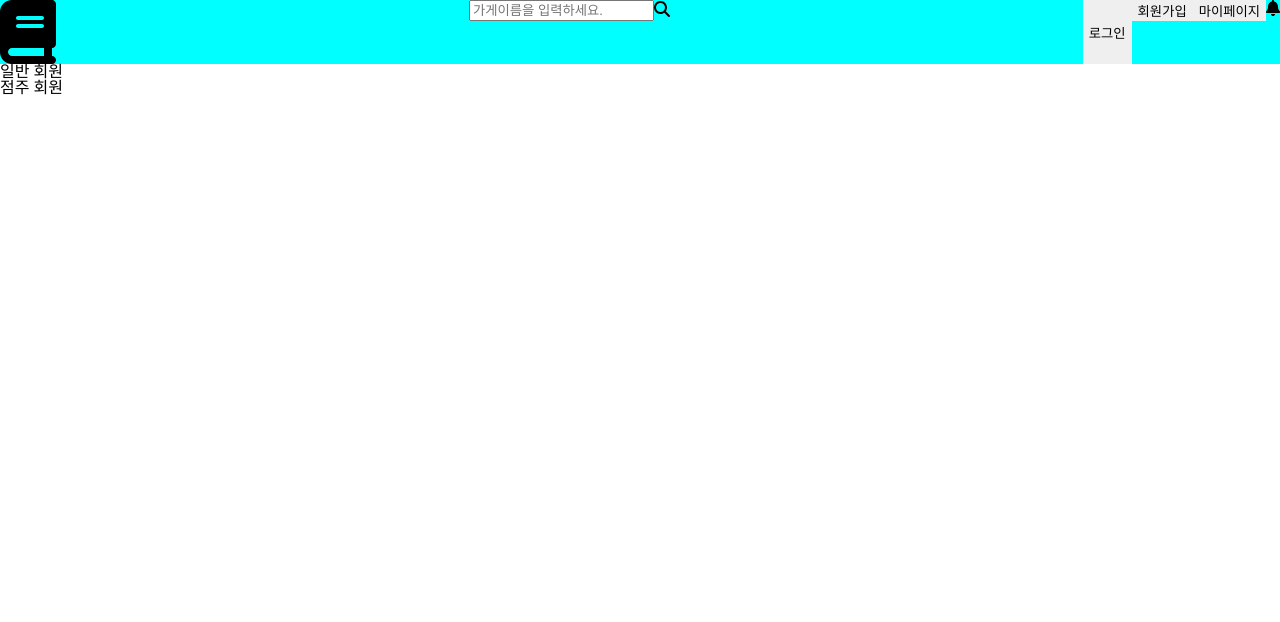
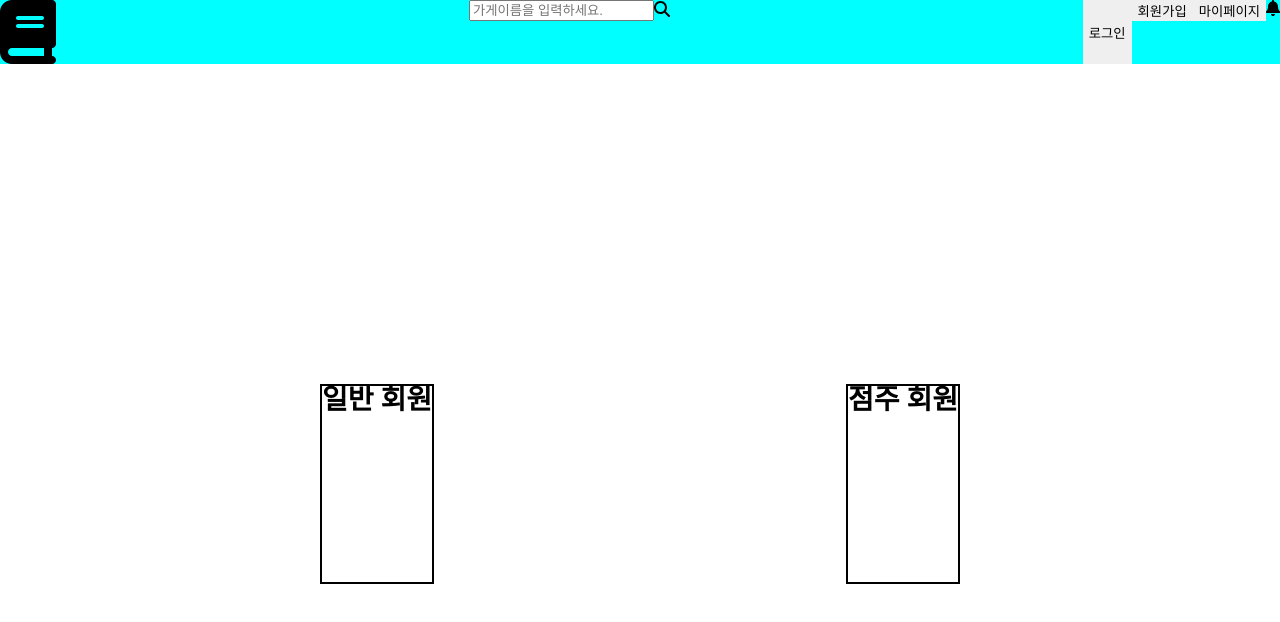
Before and after one commit to codestates/NoStanding, a React (Create React App) app in the folder client/: page /ChoiceSignUp in a window 1280 px wide. Shown: the top 622 px of the page. Built offline with nearby package versions, Linux system fonts and the light colour scheme.

Commit message:
feat: 회원가입전

```diff
--- a/client/src/pages/ChoiceSignUp.js
+++ b/client/src/pages/ChoiceSignUp.js
@@ -1,13 +1,21 @@
 import React from 'react';
-
+import styled from 'styled-components';
+const Container = styled.div`
+  display: flex;
+  justify-content: space-between;
+  margin: 20em;
+`;
+const H2 = styled.h2`
+  height: 25vh;
+  border: 2px solid black;
+`
 function ChoiceSignUp() {
-
   return (
-    <>
-      <div>일반 회원</div>
-      <div>점주 회원</div>
-    </>
-  )
+    <Container>
+      <H2>일반 회원</H2>
+      <H2>점주 회원</H2>
+    </Container>
+  );
 }
 
-export default ChoiceSignUp
+export default ChoiceSignUp;
```
